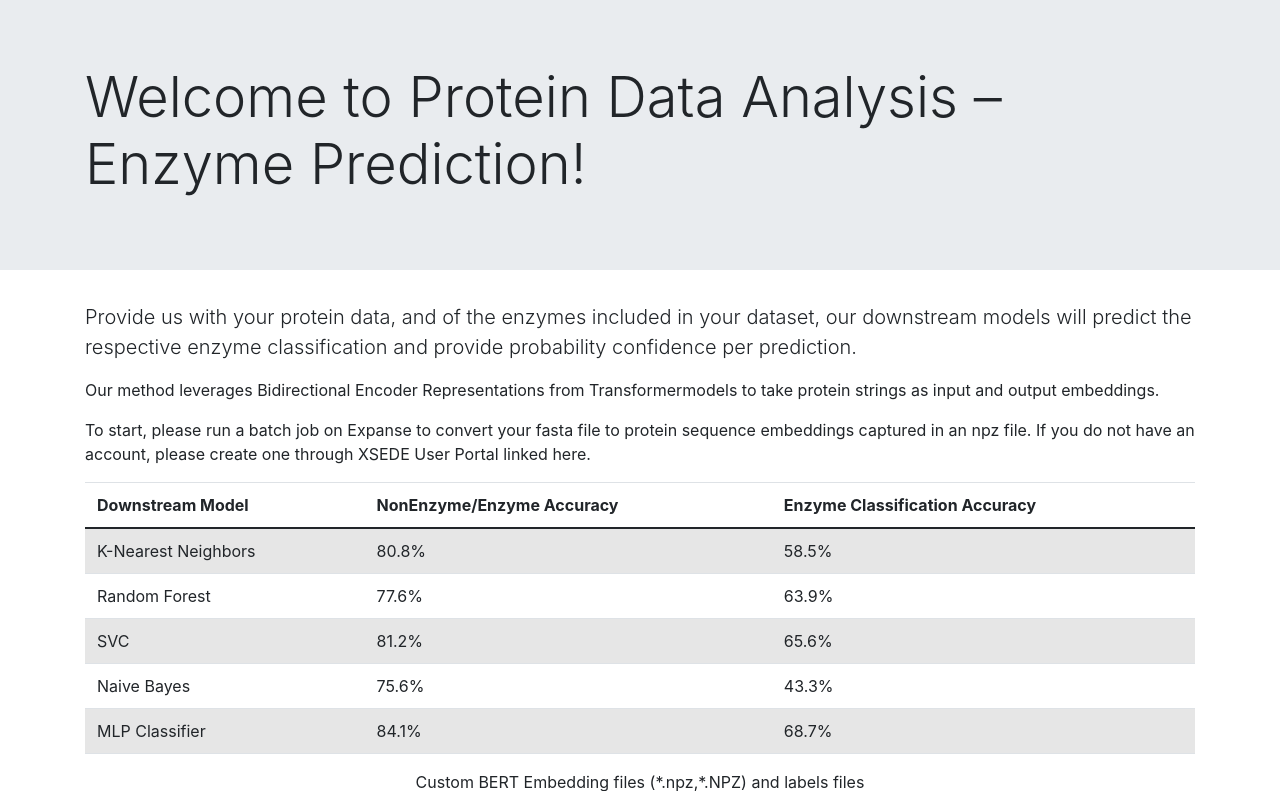
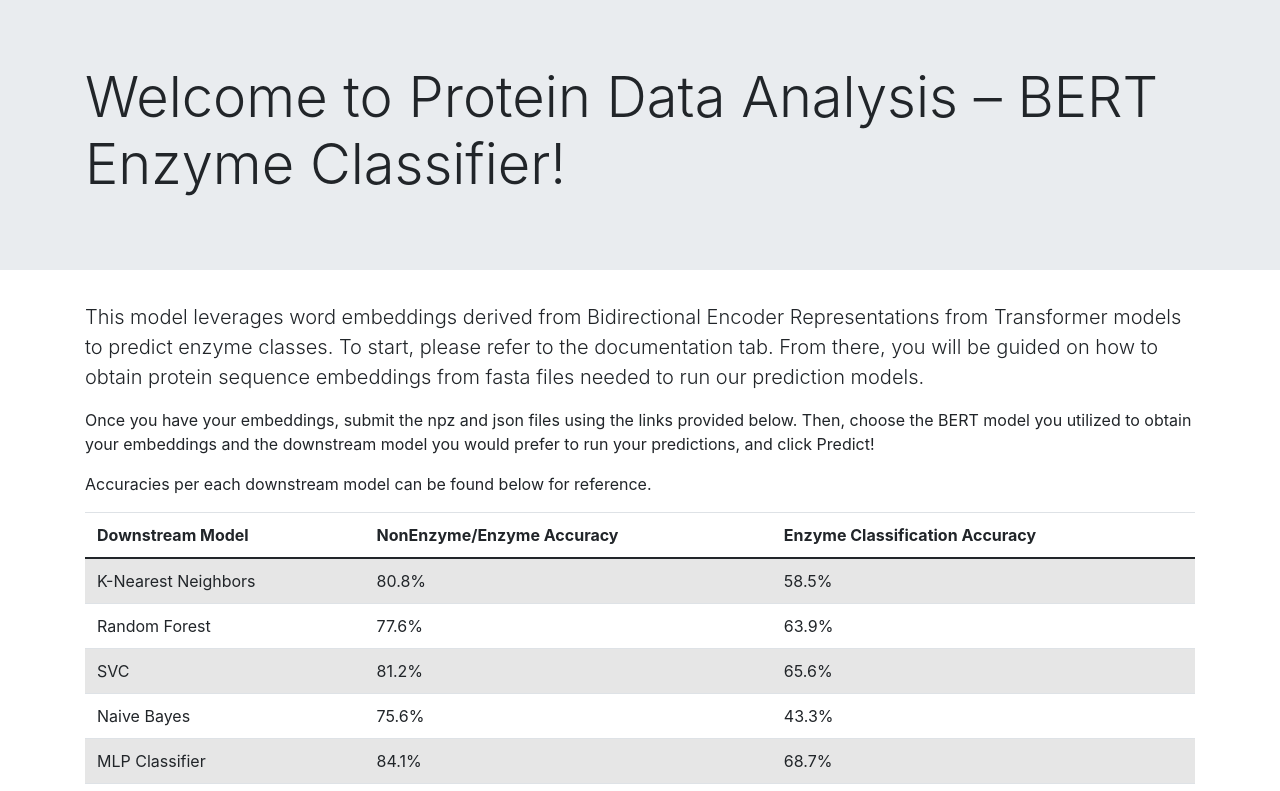
Before and after one commit to mapinto25/flask_protein_capstone, a Flask app: page / in a window 1280 px wide. Shown: the part 56-847 px from the top of the page. Run offline with Flask 2, Linux system fonts and the light colour scheme; some libraries are stand-ins or nearby versions.

Commit message:
updated home page text

```diff
--- a/flask_enzyme/templates/index.html
+++ b/flask_enzyme/templates/index.html
@@ -57,15 +57,15 @@
         </nav>
       <div class="jumbotron jumbotron-fluid">
         <div class="container">
-          <h1 class="display-4">Welcome to Protein Data Analysis – Enzyme Prediction! </h1>
+          <h1 class="display-4">Welcome to Protein Data Analysis – BERT Enzyme Classifier! </h1>
         </div>
       </div>
       <div class="container">
         <div>
-          <p class="lead">Provide us with your protein data, and of the enzymes included in your dataset, our downstream models will predict the respective enzyme classification and provide probability confidence per prediction.
+          <p class="lead">This model leverages word embeddings derived from Bidirectional Encoder Representations from Transformer models to predict enzyme classes. To start, please refer to the documentation tab. From there, you will be guided on how to obtain protein sequence embeddings from fasta files needed to run our prediction models.
           </p>
-          <p>Our method leverages Bidirectional Encoder Representations from Transformermodels to take protein strings as input and output embeddings.</p>
-          <p>To start, please run a batch job on Expanse to convert your fasta file to protein sequence embeddings captured in an npz file. If you do not have an account, please create one through XSEDE User Portal linked here.</p>
+          <p>Once you have your embeddings, submit the npz and json files using the links provided below. Then, choose the BERT model you utilized to obtain your embeddings and the downstream model you would prefer to run your predictions, and click Predict! </p>
+          <p>Accuracies per each downstream model can be found below for reference.</p>
         </div>
       </div>
       <div>
```
